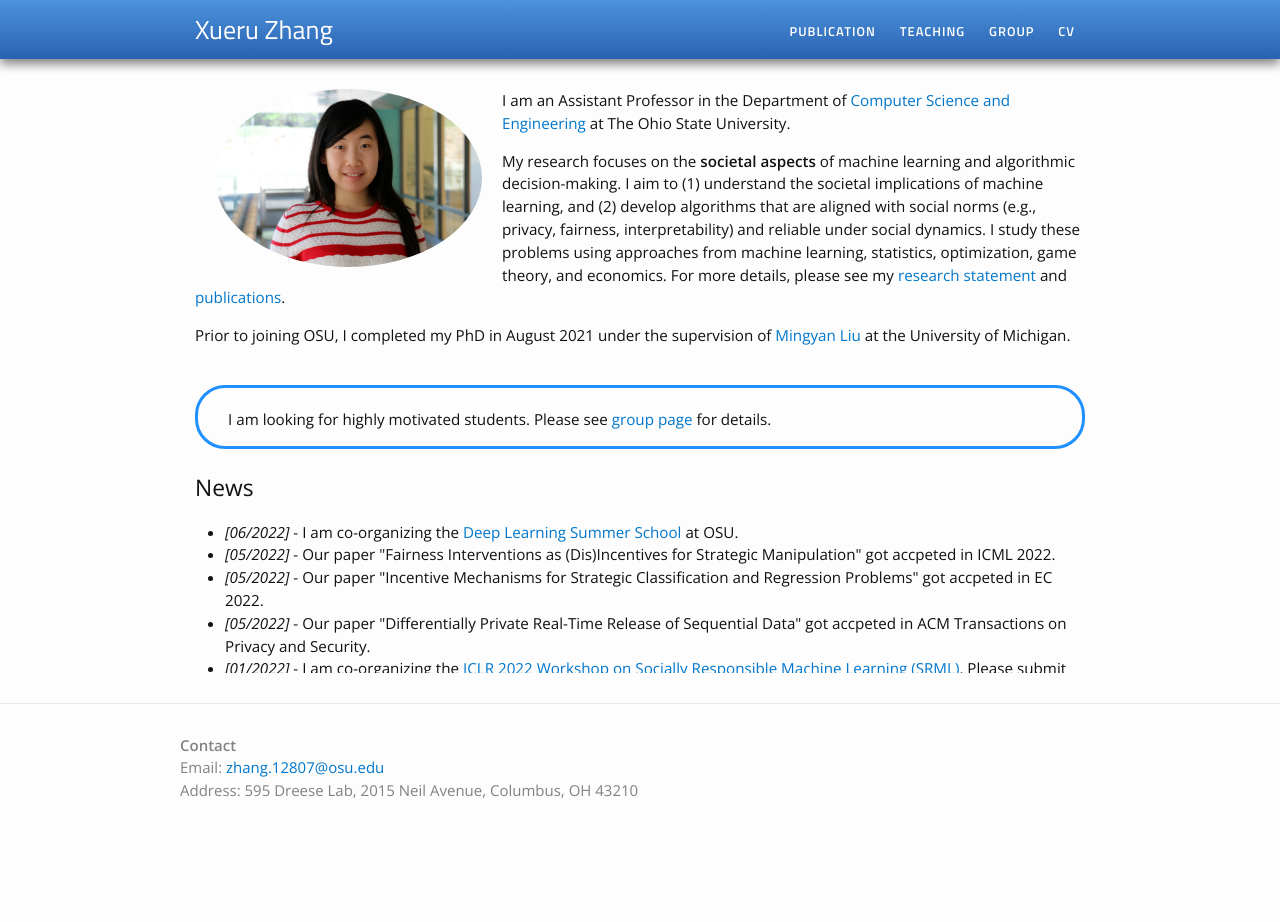
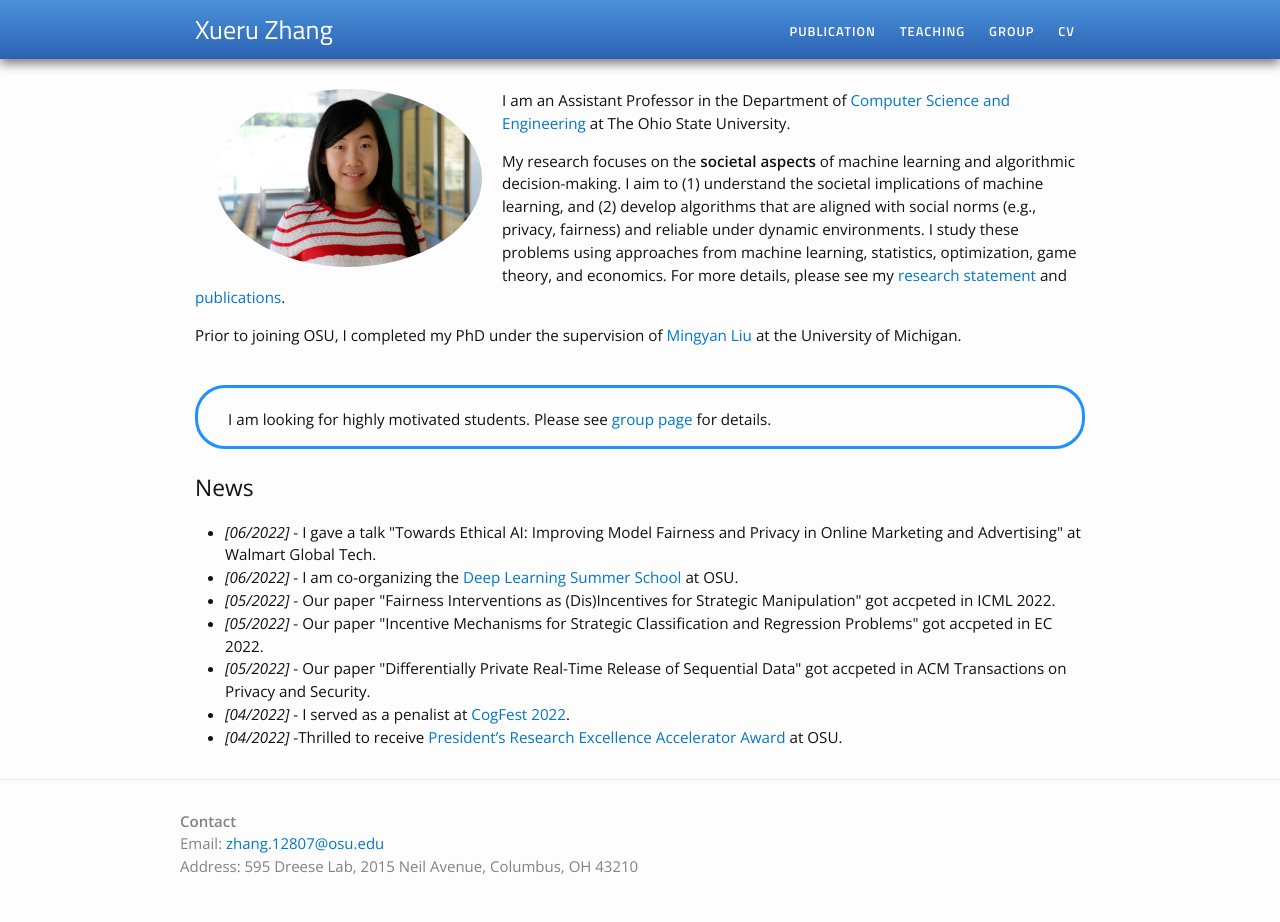
Before and after one commit to xueruzhang/xueruzhang.github.io, a Jekyll site: the page built from index.html, in a window 1280 px wide. Built offline with Jekyll 4.4.1, drawn with Linux system fonts in a browser that asks for light colours; before the commit the page ends 900 px from its top, so only the background shows below that.

Commit message:
update in july

```diff
--- a/index.html
+++ b/index.html
@@ -24,11 +24,11 @@ border-radius:50% 50% 50% 50%;
 
 <p>I am an Assistant Professor in the Department of <a href="https://cse.osu.edu/">Computer Science and Engineering</a> at The Ohio State University. </p>
 
-<p>	My research focuses on the <strong>societal aspects</strong> of machine learning and algorithmic decision-making. I aim to (1) understand the societal implications of machine learning, and (2) develop algorithms that are aligned with social norms (e.g., privacy, fairness, interpretability) and reliable under social dynamics. I study these problems using approaches from machine learning, statistics, optimization, game theory, and economics. For more details, please see my <a href="/rs/rs.pdf">research statement</a> and <a href="/publication/">publications</a>. </p>
+<p>	My research focuses on the <strong>societal aspects</strong> of machine learning and algorithmic decision-making. I aim to (1) understand the societal implications of machine learning, and (2) develop algorithms that are aligned with social norms (e.g., privacy, fairness) and reliable under dynamic environments. I study these problems using approaches from machine learning, statistics, optimization, game theory, and economics. For more details, please see my <a href="/rs/rs.pdf">research statement</a> and <a href="/publication/">publications</a>. </p>
 </div>
 
 
-<p>	Prior to joining OSU, I completed my PhD in August 2021 under the supervision of <a href="https://liu.engin.umich.edu/">Mingyan Liu</a> at the University of Michigan.
+<p>	Prior to joining OSU, I completed my PhD under the supervision of <a href="https://liu.engin.umich.edu/">Mingyan Liu</a> at the University of Michigan.
 
 </p>
 
@@ -39,12 +39,15 @@ border-radius:50% 50% 50% 50%;
 
 <br>
 <h2>News</h2>
-<div class="updates" style="height: 10em; overflow-y: scroll;">
+<div class="updates" style="height: 15em; overflow-y: scroll;">
 <ul>
+  <li><i>[06/2022]</i> - I gave a talk "Towards Ethical AI: Improving Model Fairness and Privacy in Online Marketing and Advertising" at Walmart Global Tech. </li>
    <li><i>[06/2022]</i> - I am co-organizing the <a href="https://tdai.osu.edu/events/tdai-foundations-cop-deep-learning-summer-school">Deep Learning Summer School</a> at OSU. </li>
   <li><i>[05/2022]</i> - Our paper "Fairness Interventions as (Dis)Incentives for Strategic Manipulation" got accpeted in ICML 2022.  </li>
   <li><i>[05/2022]</i> - Our paper "Incentive Mechanisms for Strategic Classification and Regression Problems" got accpeted in EC 2022. </li>
   <li><i>[05/2022]</i> - Our paper "Differentially Private Real-Time Release of Sequential Data" got accpeted in ACM Transactions on Privacy and Security.  </li>
+  <li><i>[04/2022]</i> - I served as a penalist at <a href="https://cog.osu.edu/cogfest">CogFest 2022</a>.</li>
+  <li><i>[04/2022]</i> -Thrilled to receive <a href="https://erik.osu.edu/story/mar22-pre-acceleratorgrants">President’s Research Excellence Accelerator Award</a> at OSU.</li>
   <li><i>[01/2022]</i> - I am co-organizing the <a href="https://iclrsrml.github.io/">ICLR 2022 Workshop on Socially Responsible Machine Learning (SRML)</a>. Please submit your paper <a href="https://cmt3.research.microsoft.com/User/Login?ReturnUrl=%2FICLRSRML2022%2F">here</a>.</li>
   <li><i>[12/2021]</i> - I am invited to give a talk in USC ML Symposium.</li>
   <li><i>[10/2021]</i> - One paper got accepted to the 35th Conference on Neural Information Processing Systems (NeurIPS).</li>
```
Also changed, not shown: publications.md (+2 -2 lines), student.md (+4 -4 lines), teaching.md (+1 -0 lines), 6 other files.
